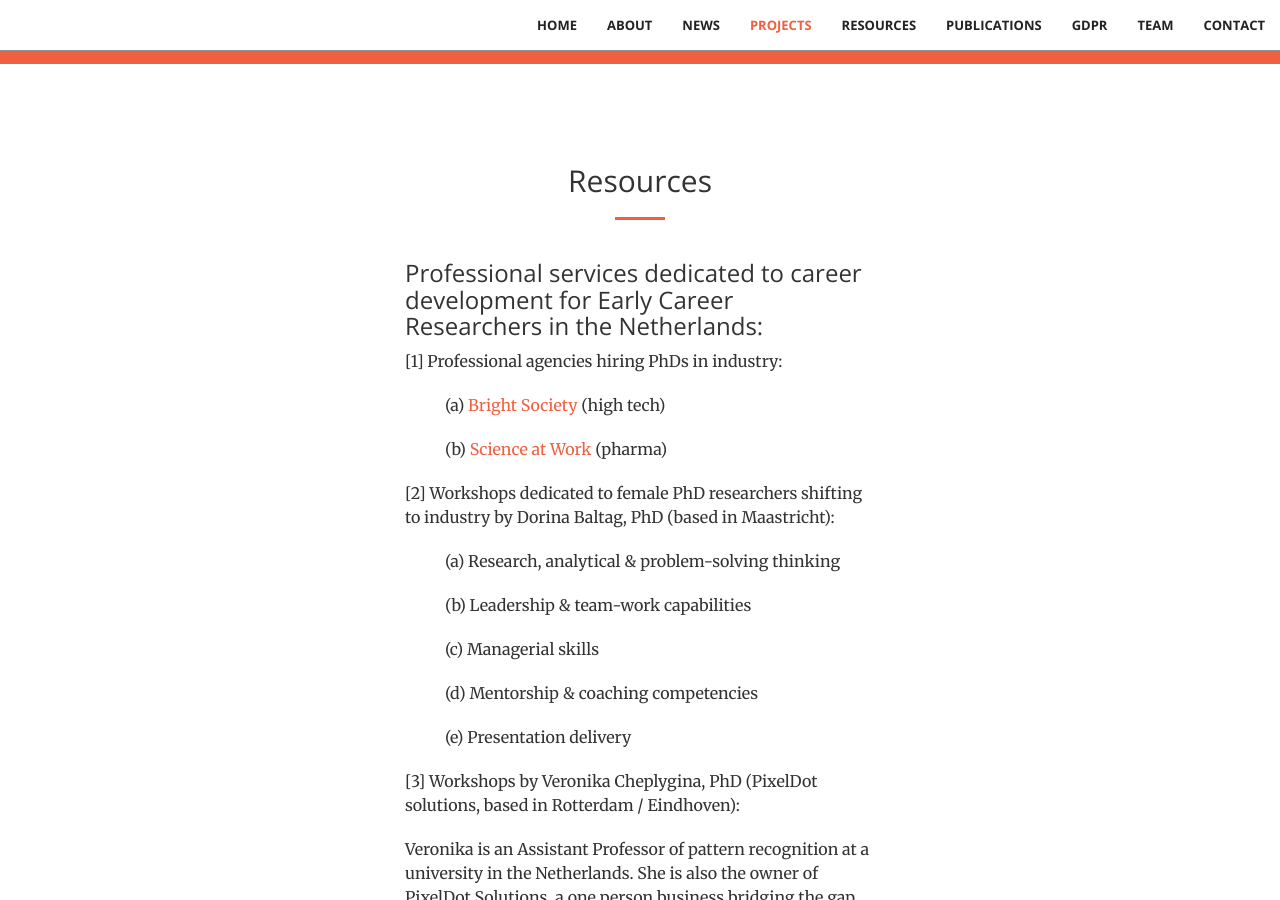
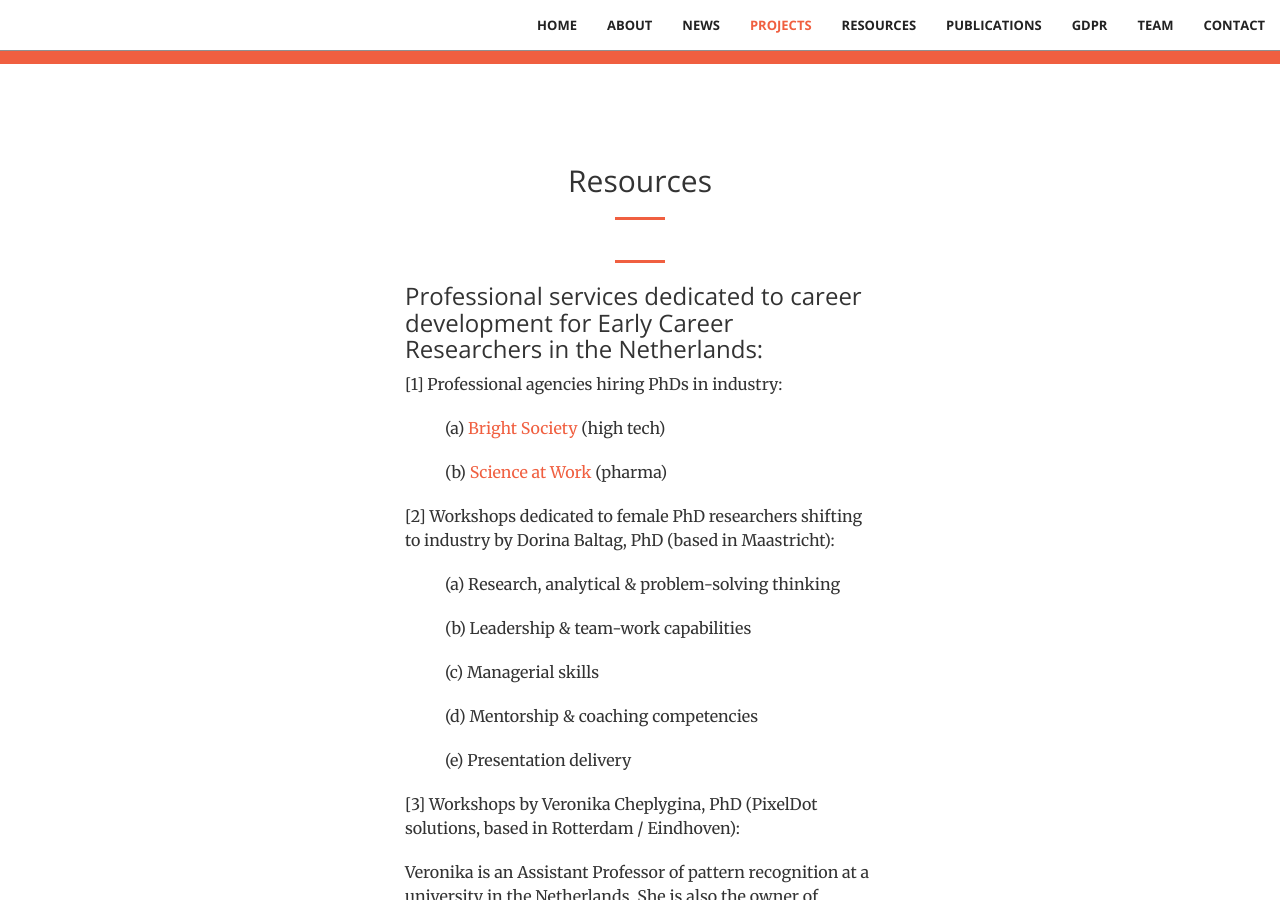
Before and after one commit to stichting-solaris/stichting-solaris.github.io, a Jekyll site: the page built from index.html, in a window 1280 px wide and 900 px high, scrolled down 5686 px. Built offline with Jekyll 4.4.1, drawn with Linux system fonts in a browser that asks for light colours.

Commit message:
Update resources.html

```diff
--- a/_includes/resources.html
+++ b/_includes/resources.html
@@ -15,6 +15,7 @@
                 <p class="text-faded">
 
 <!-- Professional services (companies hiring PhDs / commercial workshops): -->
+                <hr class="primary">
                 <h3 class="section-heading">Professional services dedicated to career development for
                     Early Career Researchers in the Netherlands:</h3>
 
@@ -47,13 +48,11 @@
                 <p>[4] Workshops by <a href="http://www.felienne.com/">Felienne Hermans</a>, PhD (based in Leiden / Delft):</p>
                     <p class="tab">(a) Leadership skills</p>
                     <p class="tab">(b) Effective use of social media</p>
-                <p></p>
-                <p></p>
-                <p></p>
-                <p></p>
-                <p></p>
+
+
 
 <!-- International organizations): -->
+                <hr class="primary">
                 <h3 class="section-heading">International professional organizations which you may join as an
                     Early Career Researcher:</h3>
                 <p>[1] <a href="https://ecrcentral.org/">eLife community ambassadors</a> platform managed by the eLife editorial team:
@@ -61,6 +60,7 @@
 
 
 <!-- Free online resources): -->
+                <hr class="primary">
                 <h3 class="section-heading">Free online resources:</h3>
                 <p>[1] <a href="https://ecrcentral.org/">ECR Central</a> platform managed by the eLife editorial team:
                     a free website dedicated to Early Career Reseachers. It contains:
```
